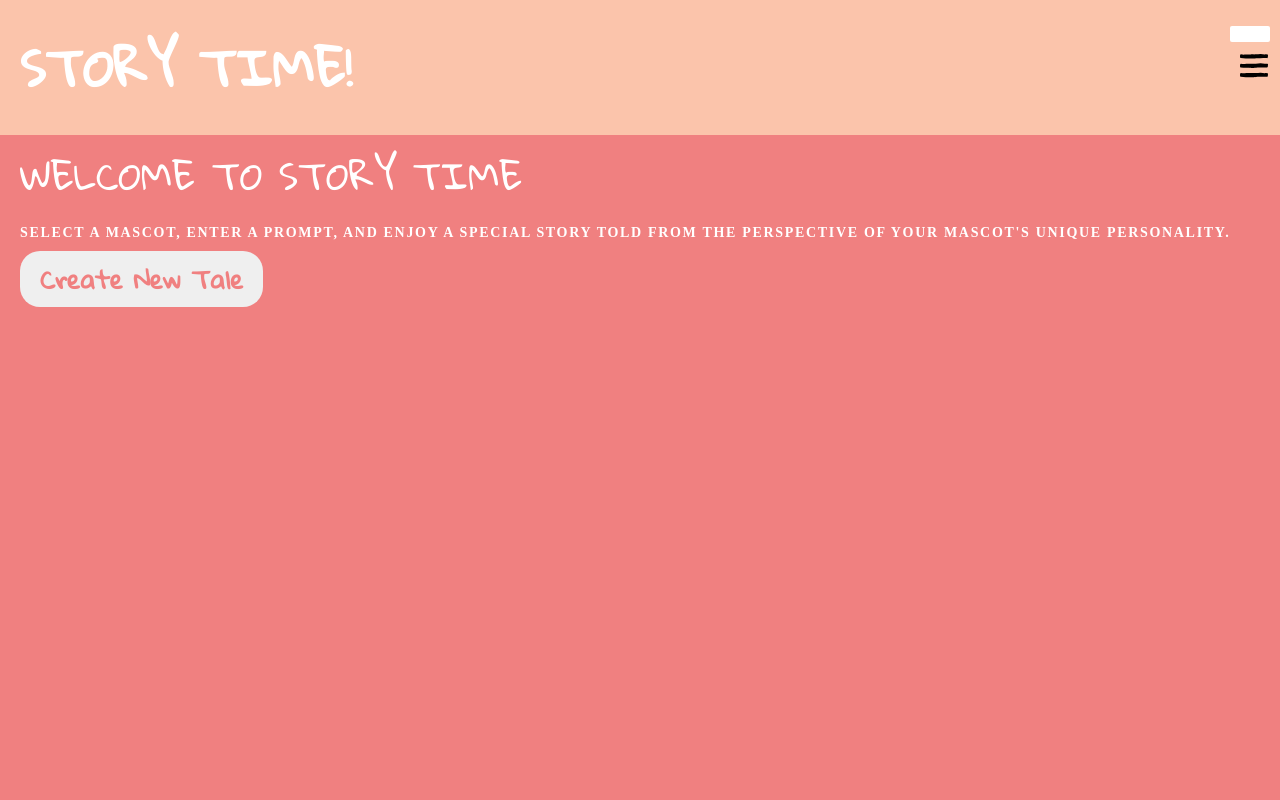
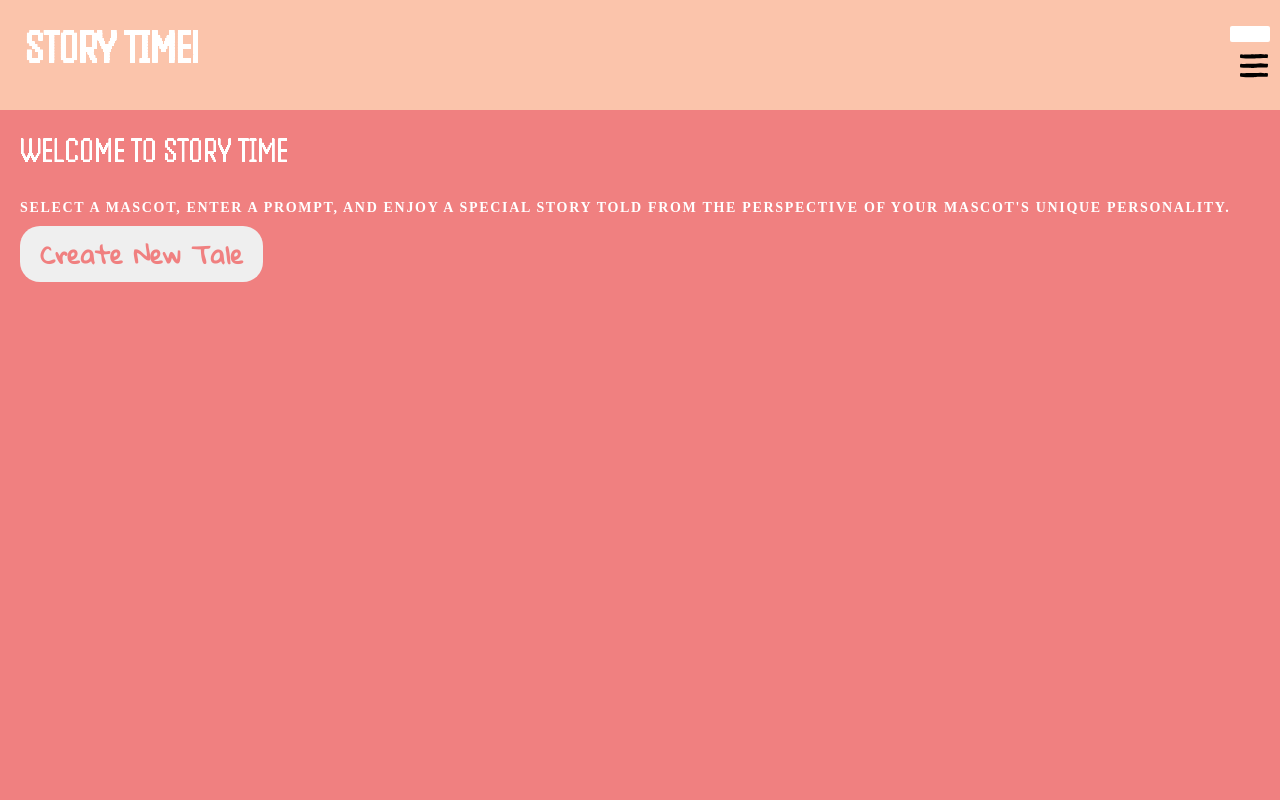
Before and after one commit to Active-Transport/story-time, a React (Create React App) app in the folder frontend/: page /StoryTime in a window 1280 px wide. Shown: the top 800 px of the page. Built offline with nearby package versions, Linux system fonts and the light colour scheme; a web font is replaced by a local one.

Commit message:
changed font

```diff
--- a/frontend/src/App.css
+++ b/frontend/src/App.css
@@ -37,6 +37,11 @@
 @font-face {
   font-family: Epilogue;
   src: url(../public/fonts/Epilogue-VariableFont_wght.ttf);
+}
+
+@font-face {
+  font-family: Handjet;
+  src: url(../public/fonts/Handjet-VariableFont_ELGR,ELSH,wght.ttf);
 }
 
 body {
@@ -85,7 +90,7 @@ p {
 }
 
 .heading-4 {
-  font-family: "GloriaHallelujah";
+  font-family: "Handjet";
   font-size: 2.25rem;
   /* 36px */
   line-height: 2.5rem;
--- a/frontend/src/Components/styles/NavHeader.css
+++ b/frontend/src/Components/styles/NavHeader.css
@@ -22,9 +22,9 @@
     color: #FFFFFF;
     margin: 0px;
     justify-content: flex-start;
-    font-family: GloriaHallelujah;
+    font-family: Handjet;
     text-align: left;
-    padding-left: 10px
+    padding-left: 15px
 }
 
 .background-yellow {
```
